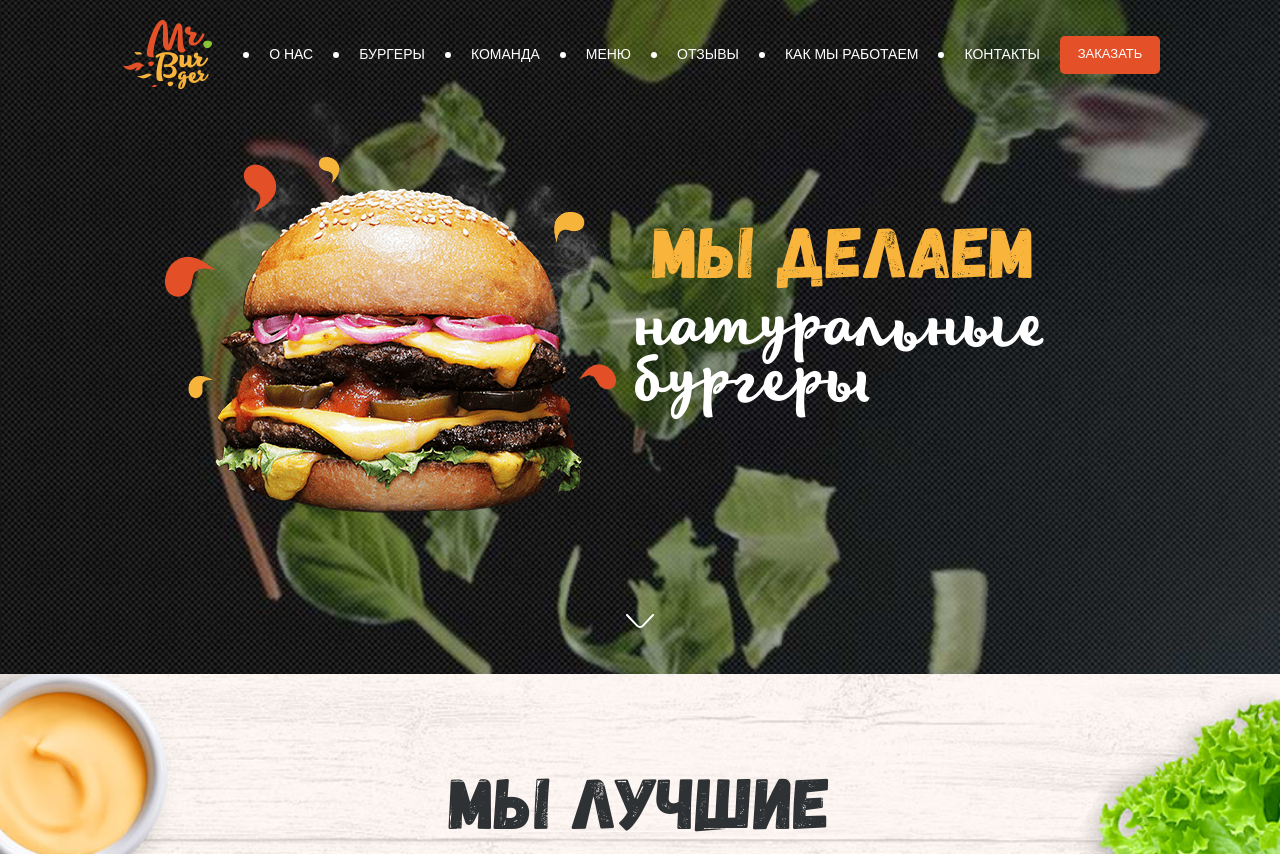
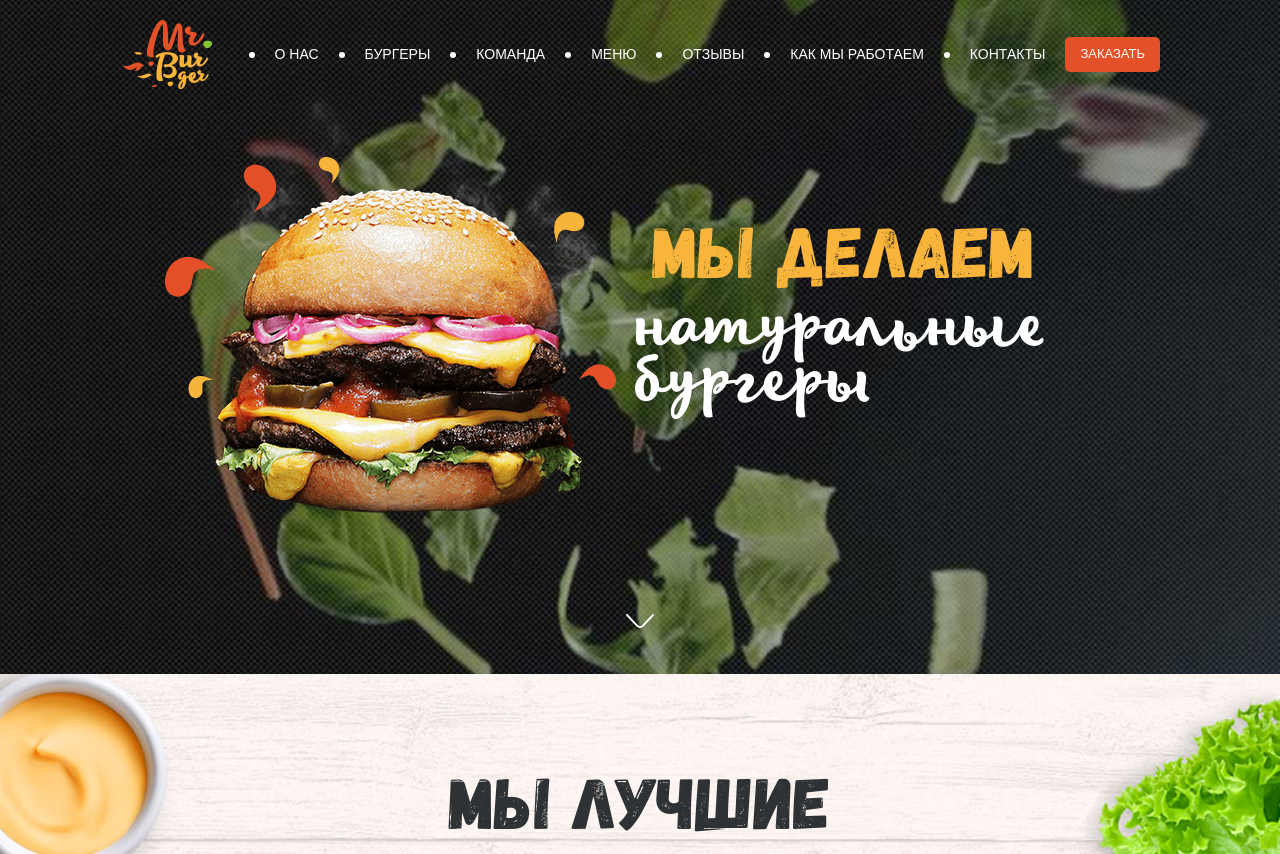
Before and after one commit to maxig89/burger, a plain HTML site: page index.html in a window 1280 px wide. Shown: the top 854 px of the page. Drawn offline with Linux system fonts and the light colour scheme; files that its build step writes are made by us from their sources; files whose address does not match are found by name.

Commit message:
Удалил base

```diff
--- a/style/main.scss
+++ b/style/main.scss
@@ -4,9 +4,9 @@ $black: #2f3234;
 $red: #e35028;
 
 
-@import "layout/base.scss";
+@import "layout/fonts.scss";
 @import "layout/layout.scss";
-@import "layout/fonts.scss";
+
 
 //sections
 @import "sections/best.scss";
```
Also changed, not shown: style/main.css, 1 other file.
